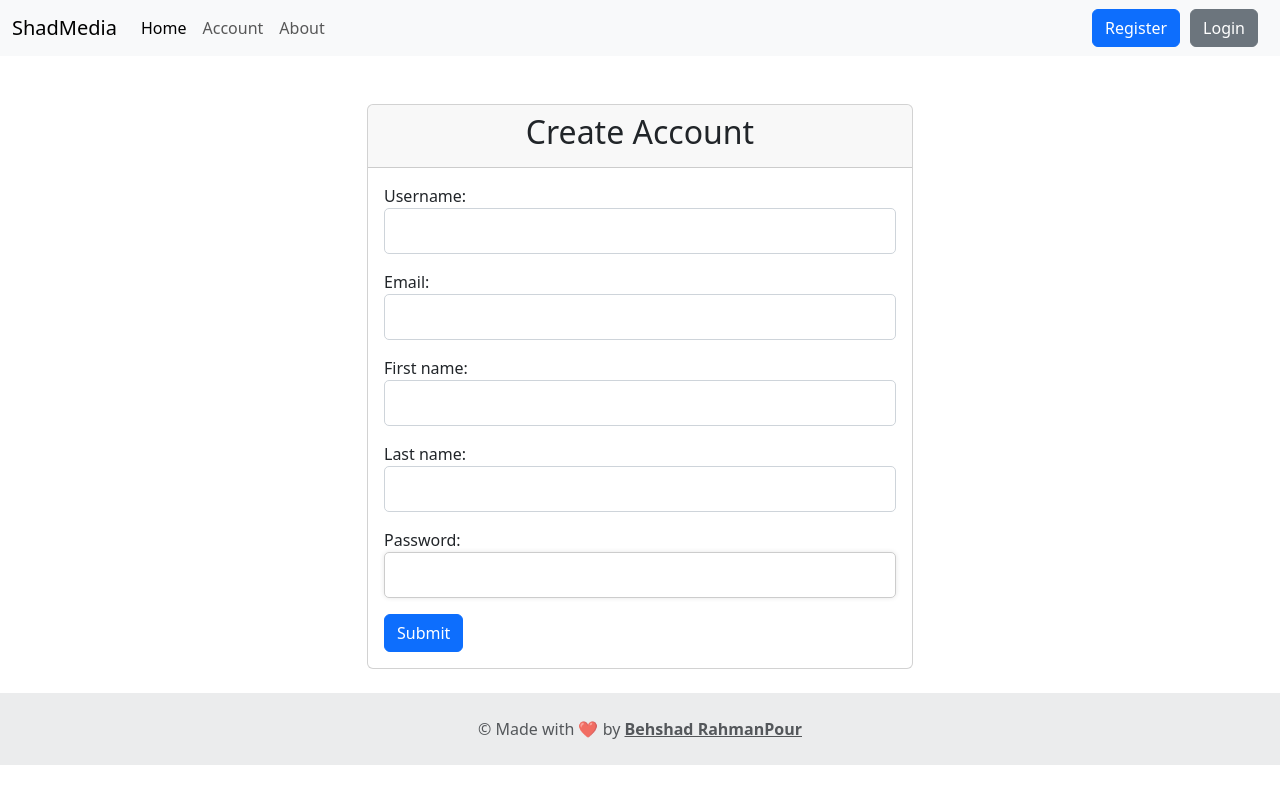
After one commit to behshadrhp/ShadMedia, a Django app: page /account/register/ in a window 1280 px wide. The commit adds this page. Run offline with Django 4.2, Linux system fonts and the light colour scheme.

Commit message:
create register + accoount-locked page

```diff
--- a/account/forms.py
+++ b/account/forms.py
@@ -1,6 +1,18 @@
 from django import forms
+from django.contrib.auth import get_user_model
 
+
+User = get_user_model()
 
 class LoginForm(forms.Form):
     username = forms.CharField()
     password = forms.CharField(widget=forms.PasswordInput)
+
+
+class RegisterForm(forms.ModelForm):
+    email = forms.EmailField()
+    password = forms.CharField(widget=forms.PasswordInput)
+
+    class Meta:
+        model  = User
+        fields = ['username', 'email', 'first_name', 'last_name', 'password']
--- a/account/urls.py
+++ b/account/urls.py
@@ -7,6 +7,7 @@ urlpatterns = [
     # home page
     path('', views.HomeView.as_view(), name='home'),
     # authentication page
-    path('account/login/', views.AuthenticationView.as_view(), name='login'),
+    path('account/register/', views.RegisterView.as_view(), name='register'),
+    path('account/login/', views.LoginView.as_view(), name='login'),
     path('account/logout/', views.LogoutView.as_view(), name='logout'),
 ]
--- a/account/views.py
+++ b/account/views.py
@@ -3,7 +3,7 @@ from django.shortcuts import render, redirect
 from django.contrib import messages
 from django.contrib.auth import authenticate, login, logout
 
-from .forms import LoginForm
+from .forms import LoginForm, RegisterForm
 
 
 class HomeView(View):
@@ -16,7 +16,34 @@ class HomeView(View):
         return render(request, 'home.html', context)
 
 
-class AuthenticationView(View):
+class RegisterView(View):
+    '''This class is for Authentication Register Account.'''
+
+    def get(self, request):
+        if not request.user.is_authenticated:
+            form = RegisterForm()
+
+            context = {'form': form}
+            return render(request, 'account/register.html', context)
+        else:
+            return redirect('home')
+
+    def post(self, request):
+        if not request.user.is_authenticated:
+            form = RegisterForm(request.POST)
+
+            if form.is_valid():
+                form.save()
+                messages.success(request, 'Well done, created account!')
+                messages.info(request, 'Login with your account')
+                return redirect('login')
+
+            context = {'form': form}
+            return render(request, 'account/register.html', context)
+        else:
+            return redirect('home')
+
+class LoginView(View):
     '''This class is for Authentication Login Account.'''
 
     def get(self, request):
@@ -48,6 +75,7 @@ class AuthenticationView(View):
                     else:
                         messages.info(request, 'Your account is disable!')
                 else:
+                    print(user_authentication)
                     messages.error(request, 'Oh snap! Information invalid , try again.')
 
             context = {'form': form}
--- a/core/settings/common.py
+++ b/core/settings/common.py
@@ -111,7 +111,7 @@ AUTHENTICATION_BACKENDS = [
 AXES_FAILURE_LIMIT: 3 # how many times a user can fail a login
 AXES_COOLOFF_TIME: 2 # Wait 2 hours before attempting to login again
 AXES_RESET_ON_SUCCESS = True
-# AXES_LOCKOUT_TEMPLATE = 'account-locked.html' --> if need -> enable
+AXES_LOCKOUT_TEMPLATE = 'account/account-locked.html'
 
 # Jazzmin settings configuration
 JAZZMIN_SETTINGS = jazzmin_settings
--- a/static/style/main.css
+++ b/static/style/main.css
@@ -51,3 +51,16 @@ input:focus {
 .btn-nav {
     margin-right: 10px;
 }
+
+input[type="password"] {
+    padding: 10px;
+    border: 1px solid #ccc;
+    border-radius: 5px;
+    box-shadow: 0 0 5px rgba(0, 0, 0, 0.1);
+    transition: border-color 0.3s ease;
+}
+
+input[type="password"]:focus {
+    border-color: #007bff;
+    box-shadow: 0 0 10px rgba(0, 123, 255, 0.3);
+}
--- /dev/null
+++ b/templates/account/register.html
@@ -0,0 +1,33 @@
+{% extends 'main.html' %}
+
+{% block title %}Register{% endblock title %}
+
+{% block content %}
+
+<div class="container mt-5">
+  <div class="row justify-content-center">
+    <div class="col-md-6">
+      <div class="card">
+        <div class="card-header">
+          <h2 class="text-center">Create Account</h2>
+        </div>
+        <div class="card-body">
+          <form method="POST">
+            {% csrf_token %}
+            {% for field in form %}
+              <div class="mb-3">
+                {{ field.label_tag }}
+                {{ field }}
+                {% if field.errors %}
+                  <div class="text-danger">{{ field.errors }}</div>
+                {% endif %}
+              </div>
+            {% endfor %}
+            <button type="submit" class="btn btn-primary">Submit</button>
+          </form>
+        </div>
+      </div>
+    </div>
+  </div>
+</div>
+{% endblock content %}
--- a/templates/navbar.html
+++ b/templates/navbar.html
@@ -23,7 +23,7 @@
           <button class="btn btn-secondary btn-nav" disabled>{{ username }}</button>
           <a href="{% url 'logout' %}"><button class="btn btn-danger btn-nav">Logout</button></a>
         {% else %}
-          <a href="#"><button class="btn btn-primary btn-nav">Register</button></a>
+          <a href="{% url 'register' %}"><button class="btn btn-primary btn-nav">Register</button></a>
           <a href="{% url 'login' %}"><button class="btn btn-secondary btn-nav">Login</button></a>
         {% endif %}
       </div>
```
Also changed, not shown: templates/account/account-locked.html (added, +19 -0 lines).
